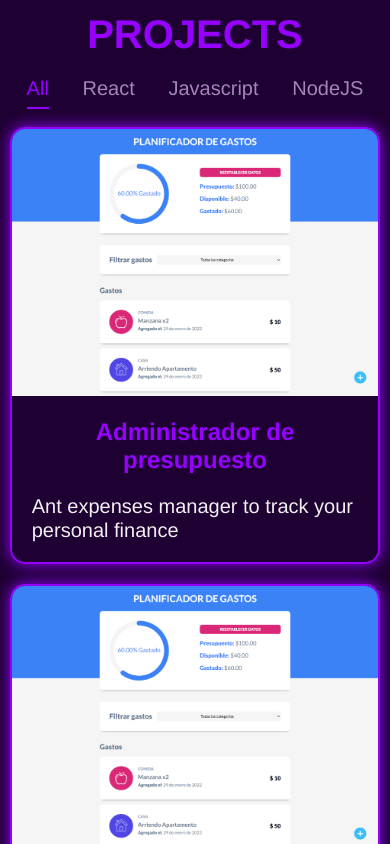
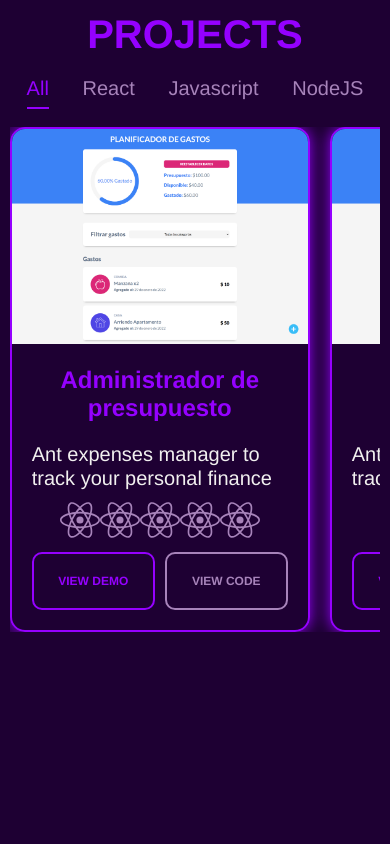
Before and after one commit to Hernan1ro/Personal--Portfolio, a React (Vite) app: page / in a window 390 px wide. Shown: the part 3000-3844 px from the top of the page. After the commit the page ends 3682 px from the top, so only its background shows below. Built offline with nearby package versions, Linux system fonts and the light colour scheme.

Commit message:
adding horizontal scroll to the project section

```diff
--- a/src/components/ProjectCard/index.css
+++ b/src/components/ProjectCard/index.css
@@ -1,5 +1,6 @@
 .project-item {
   width: 100%;
+  min-width: 30rem;
   position: relative;
   border: solid 2px var(--primary-color);
   height: auto;
@@ -30,13 +31,13 @@
   line-height: 1.2;
 }
 .project-links {
-  display: none;
+  display: flex;
   justify-content: space-between;
   gap: 1rem;
 }
 .icon-container {
   text-align: center;
-  display: none;
+  /* display: none; */
 }
 .icon-container svg {
   width: 4rem;
@@ -52,12 +53,12 @@
   min-width: 4rem;
   text-align: center;
 }
-.project-description:hover > .project-links {
+/* .project-item:hover > .project-description .project-links {
   display: flex;
-}
-.project-description:hover > .icon-container {
+} */
+/* .project-item:hover > .project-description .icon-container {
   display: block;
-}
+} */
 @media (max-width: 425px) {
   .project-links a {
     font-size: var(--sm);
--- a/src/components/ProjectCard/index.jsx
+++ b/src/components/ProjectCard/index.jsx
@@ -3,9 +3,9 @@ import "./index.css";
 
 const ProjectCard = ({ projectImg, Icon }) => {
   return (
-    <article className="project-item">
+    <figure className="project-item">
       <img className="project-image" src={projectImg} alt="project image" />
-      <div className="project-description">
+      <figcaption className="project-description">
         <h5 className="project-description__title">
           Administrador de presupuesto
         </h5>
@@ -30,8 +30,8 @@ const ProjectCard = ({ projectImg, Icon }) => {
             View code
           </a>
         </div>
-      </div>
-    </article>
+      </figcaption>
+    </figure>
   );
 };
 
--- a/src/containers/Projects/index.css
+++ b/src/containers/Projects/index.css
@@ -32,6 +32,7 @@
   gap: 2rem;
   place-items: center;
   align-items: baseline;
+  overflow: hidden;
 }
 @media (min-width: 768px) {
   .projects-container {
@@ -48,3 +49,10 @@
     grid-template-columns: 1fr;
   }
 }
+@media (max-width: 425px) {
+  .projects-container {
+    display: flex;
+    justify-content: space-between;
+    overflow: scroll;
+  }
+}
```
